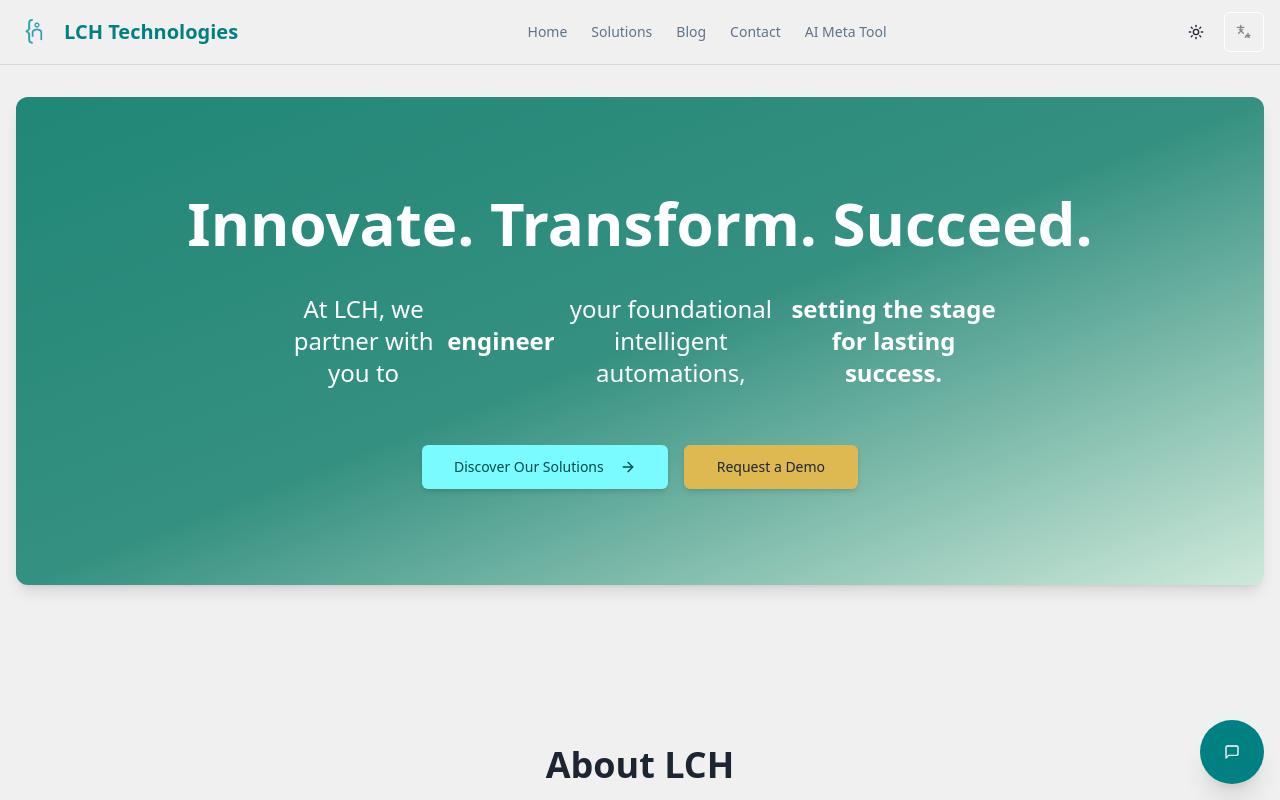
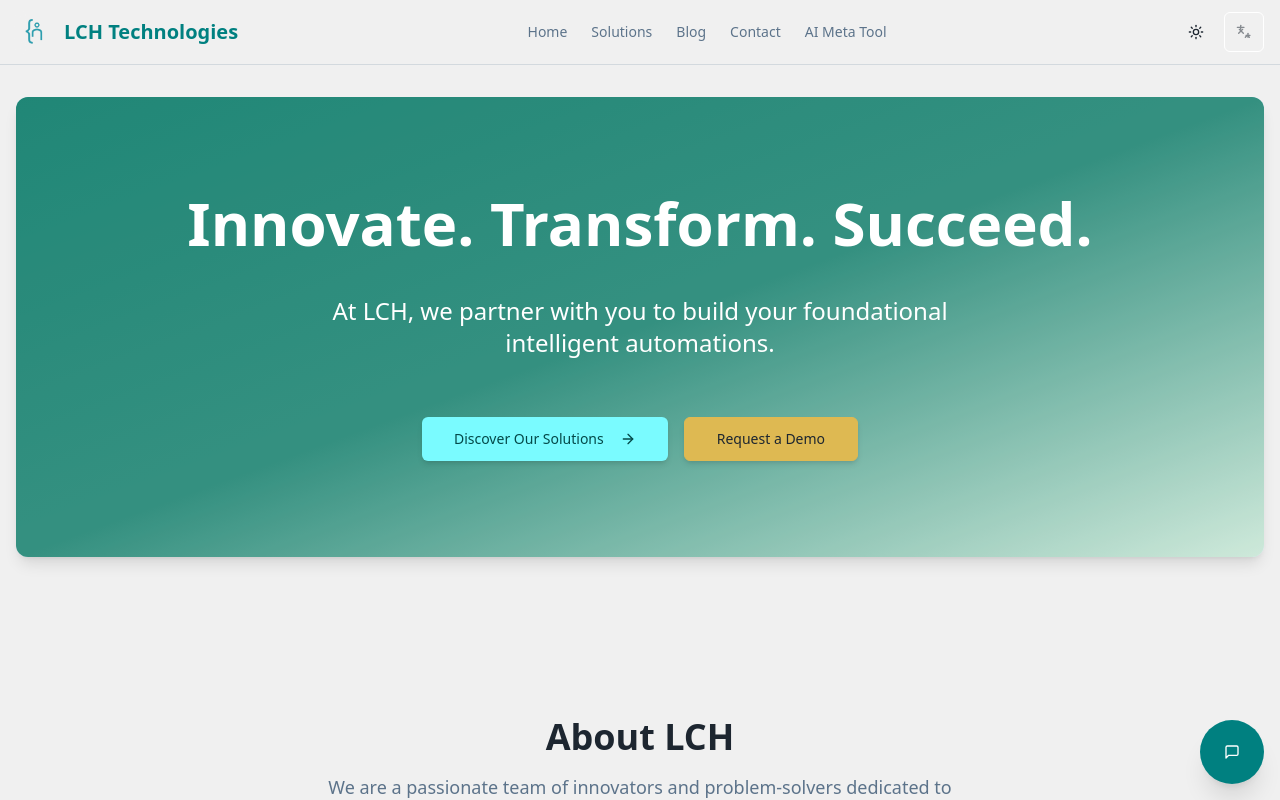
Before and after one commit to BernydotJar/LCH-Technologies, a Next.js app: page / in a window 1280 px wide. Shown: the top 800 px of the page. Built offline with nearby package versions, Linux system fonts and the light colour scheme; what @genkit-ai/googleai, genkit would draw is missing.

Commit message:
fix(content): revert hero carousel copy to plain text
Original message:
chore(content): Refined and standardized commit history – LCH Technologies

```diff
--- a/src/app/page.tsx
+++ b/src/app/page.tsx
@@ -26,11 +26,11 @@ export default function Home() {
     en: {
       heroTitle: 'Innovate. Transform. Succeed.',
       heroSubtitles: [
-        "At LCH, we partner with you to <strong>engineer</strong> your foundational intelligent automations, <strong>setting the stage for lasting success.</strong>",
-        "We help you train and mentor your developers into <strong>skilled automation leaders</strong> and scale your intelligent automations.",
-        "Empowering you to <strong>independently drive future innovation.</strong>",
-        "We're more than consultants; we're your <strong>dedicated mentors</strong> for <strong>lasting technological self-sufficiency.</strong>",
-        "Our focused enablement model <strong>accelerates your journey to in-house automation mastery</strong> and tangible results."
+        "At LCH, we partner with you to build your foundational intelligent automations.",
+        "We help you train and mentor your developers into skilled automation leaders and scale your intelligent automations.",
+        "Empowering you to independently drive future innovation.",
+        "We're more than consultants; we're your dedicated mentors for lasting technological self-sufficiency.",
+        "Our focused enablement model accelerates your journey to in-house automation mastery and tangible results."
       ],
       discoverButton: 'Discover Our Solutions',
       requestDemoButton: 'Request a Demo',
@@ -57,11 +57,11 @@ export default function Home() {
     es: {
       heroTitle: 'Innovar. Transformar. Tener éxito.',
       heroSubtitles: [
-        "En LCH, nos asociamos contigo para <strong>diseñar</strong> tus automatizaciones inteligentes fundamentales, <strong>sentando las bases para un éxito duradero.</strong>",
-        "Te ayudamos a capacitar y guiar a tus desarrolladores para convertirlos en <strong>líderes de automatización cualificados</strong> y escalar tus automatizaciones inteligentes.",
-        "Empoderándote para <strong>impulsar la innovación futura de forma independiente.</strong>",
-        "Somos más que consultores; somos tus <strong>mentores dedicados</strong> para una <strong>autosuficiencia tecnológica duradera.</strong>",
-        "Nuestro modelo de habilitación enfocado <strong>acelera tu viaje hacia el dominio interno de la automatización</strong> y resultados tangibles."
+        "En LCH, nos asociamos contigo para construir tus automatizaciones inteligentes fundamentales.",
+        "Te ayudamos a capacitar y guiar a tus desarrolladores para convertirlos en líderes de automatización cualificados y escalar tus automatizaciones inteligentes.",
+        "Empoderándote para impulsar la innovación futura de forma independiente.",
+        "Somos más que consultores; somos tus mentores dedicados para una autosuficiencia tecnológica duradera.",
+        "Nuestro modelo de habilitación enfocado acelera tu viaje hacia el dominio interno de la automatización y resultados tangibles."
       ],
       discoverButton: 'Descubra nuestras soluciones',
       requestDemoButton: 'Solicite una demostración',
@@ -88,11 +88,11 @@ export default function Home() {
     it: {
       heroTitle: 'Innovare. Trasformare. Riuscire.',
       heroSubtitles: [
-        "In LCH, collaboriamo con te per <strong>progettare</strong> le tue automazioni intelligenti fondamentali, <strong>ponendo le basi per un successo duraturo.</strong>",
-        "Ti aiutiamo a formare e fare da mentore ai tuoi sviluppatori per trasformarli in <strong>leader esperti dell'automazione</strong> e scalare le tue automazioni intelligenti.",
-        "Consentendoti di <strong>guidare autonomamente l'innovazione futura.</strong>",
-        "Siamo più che consulenti; siamo i tuoi <strong>mentori dedicati</strong> per <strong>un'autosufficienza tecnologica duratura.</strong>",
-        "Il nostro modello di abilitazione mirato <strong>accelera il tuo percorso verso la padronanza interna dell'automazione</strong> e risultati tangibili."
+        "In LCH, collaboriamo con te per costruire le tue automazioni intelligenti fondamentali.",
+        "Ti aiutiamo a formare e fare da mentore ai tuoi sviluppatori per trasformarli in leader esperti dell'automazione e scalare le tue automazioni intelligenti.",
+        "Consentendoti di guidare autonomamente l'innovazione futura.",
+        "Siamo più che consulenti; siamo i tuoi mentori dedicati per un'autosufficienza tecnologica duratura.",
+        "Il nostro modello di abilitazione mirato accelera il tuo percorso verso la padronanza interna dell'automazione e risultati tangibili."
       ],
       discoverButton: 'Scopri le Nostre Soluzioni',
       requestDemoButton: 'Richiedi una Demo',
@@ -140,7 +140,8 @@ export default function Home() {
                 <CarouselItem key={index}>
                   <p
                     className="text-lg md:text-2xl text-center py-4 min-h-[120px] md:min-h-[100px] flex items-center justify-center px-6"
-                    dangerouslySetInnerHTML={{ __html: subtitle }} />
+                    // Removed dangerouslySetInnerHTML to use plain text
+                    >{subtitle}</p>
                 </CarouselItem>
               ))}
             </CarouselContent>
```
